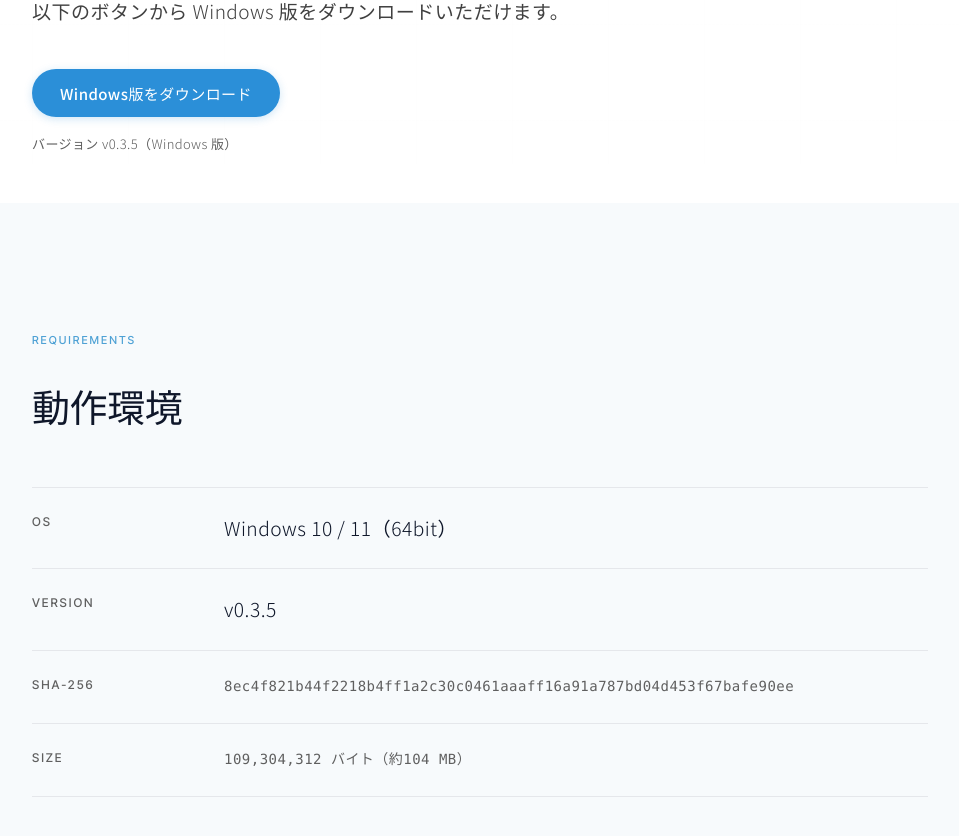
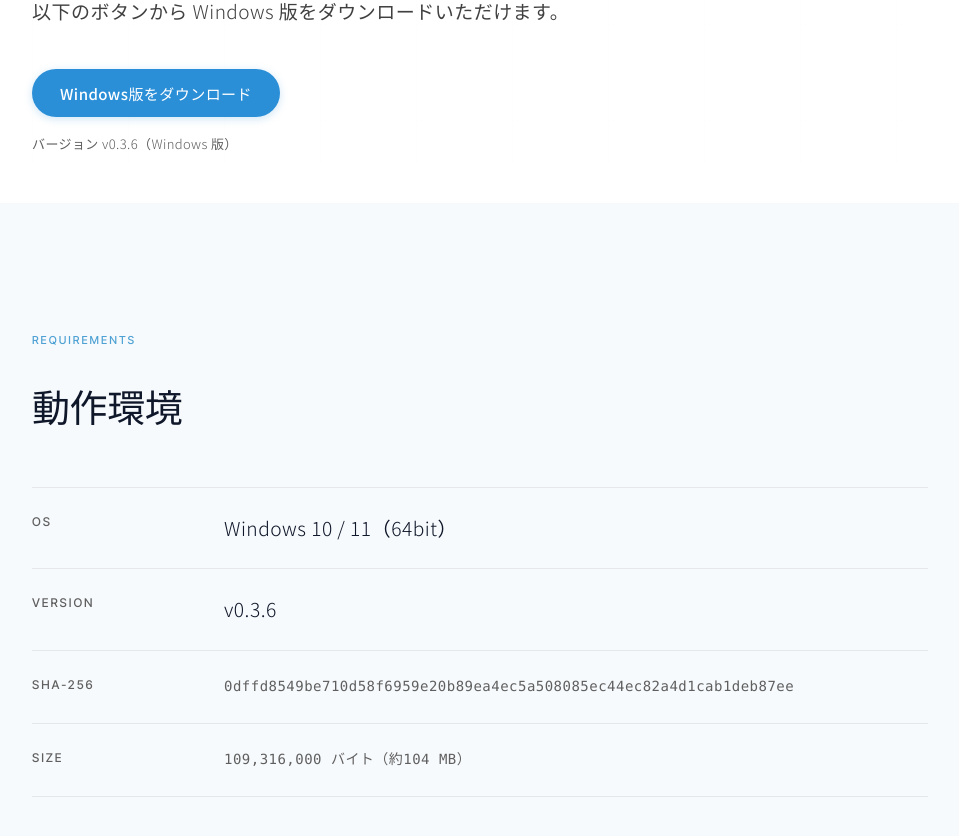
Before and after one commit to nakamura-del/trust-link-partner, a Next.js app: page /download in a window 1280 px wide. Shown: the part 360-1196 px from the top of the page, without its empty margins (160-1119 px from the left). Built offline with nearby package versions, Linux system fonts and the light colour scheme.

Commit message:
chore(download): v0.3.6 へ差し替える
版・URL・SHA-256・サイズを v0.3.6（公開した GitHub Release の実ファイルから取得した値）に更新する。
v0.3.5 の記載は残さない。

Co-Authored-By: Claude Opus 5.5 (1M context) <noreply@anthropic.com>

```diff
--- a/app/download/page.tsx
+++ b/app/download/page.tsx
@@ -11,14 +11,14 @@ const siteUrl = "https://trust-link-ptnr.com";
 //   版を上げるときは Release を作ってから、下の定数（版・URL・SHA256・サイズ）を差し替える。
 //   GitHub はアセット名の空白をドットに置換する（"WITNESS-AI Setup 0.3.0.exe" → "WITNESS-AI.Setup.0.3.0.exe"）。
 
-const APP_VERSION = "v0.3.5";
-const DOWNLOAD_URL = "https://github.com/nakamura-del/witness-ai-release/releases/download/v0.3.5/WITNESS-AI.Setup.0.3.5.exe";
+const APP_VERSION = "v0.3.6";
+const DOWNLOAD_URL = "https://github.com/nakamura-del/witness-ai-release/releases/download/v0.3.6/WITNESS-AI.Setup.0.3.6.exe";
 // 配布ファイルの SHA256 とバイト数。GitHub Release に上がっている実体から取得した値。
 // ★バージョンを上げるたびに必ず更新すること（古い値を残すと検証が通らない）。
 //   v0.3.4 以降は Azure Artifact Signing で署名しており、再ビルドすると署名・タイムスタンプが
 //   打ち直されて値が変わる。必ず配布した実ファイルから取ること。
-const SHA256 = "8ec4f821b44f2218b4ff1a2c30c0461aaaff16a91a787bd04d453f67bafe90ee";
-const FILE_SIZE = "109,304,312 バイト（約104 MB）";
+const SHA256 = "0dffd8549be710d58f6959e20b89ea4ec5a508085ec44ec82a4d1cab1deb87ee";
+const FILE_SIZE = "109,316,000 バイト（約104 MB）";
 // ★配布ファイルの URL が未設定（"#"）の間は、ボタンを無効表示にする。
 //   .exe 完成は数日先のため、公開しても「押しても何も起きない」状態を避ける。
 //   DOWNLOAD_URL に実URLを入れれば、自動的に通常のダウンロードボタンに切り替わる。
```
